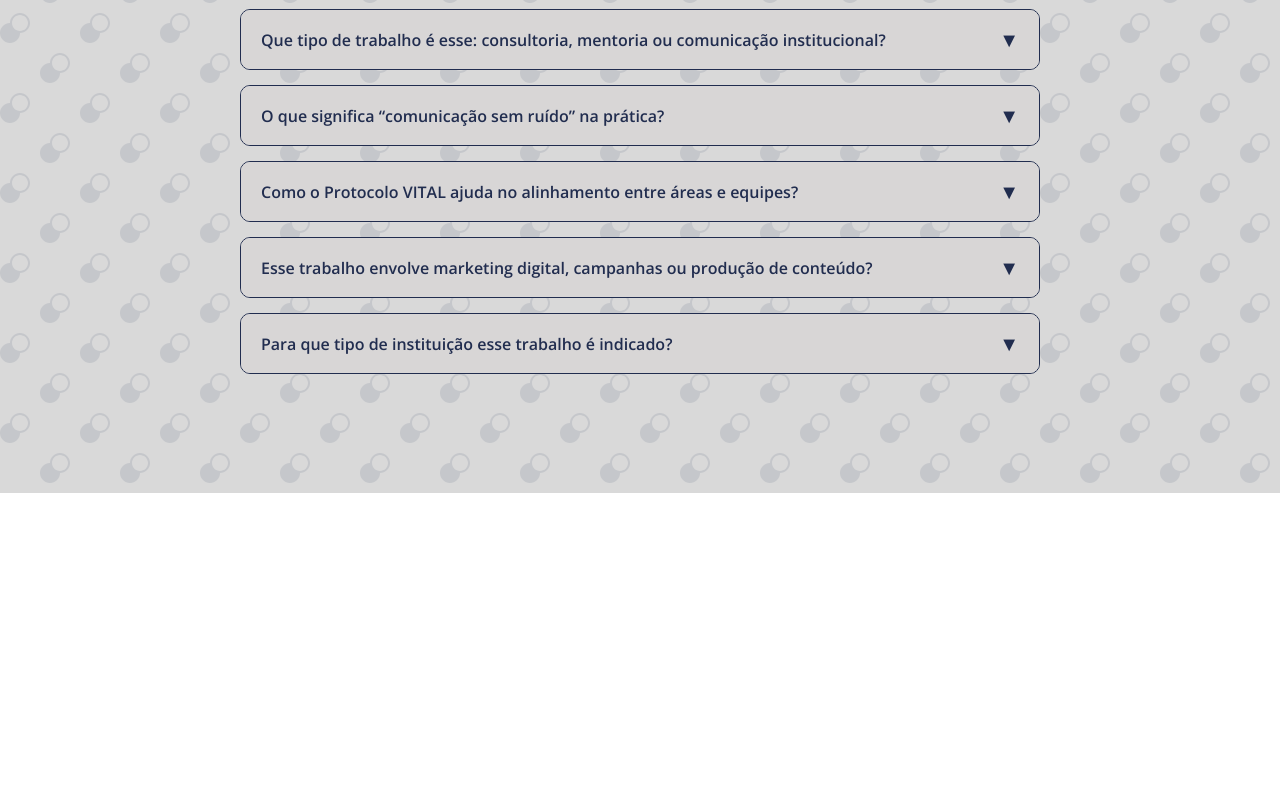
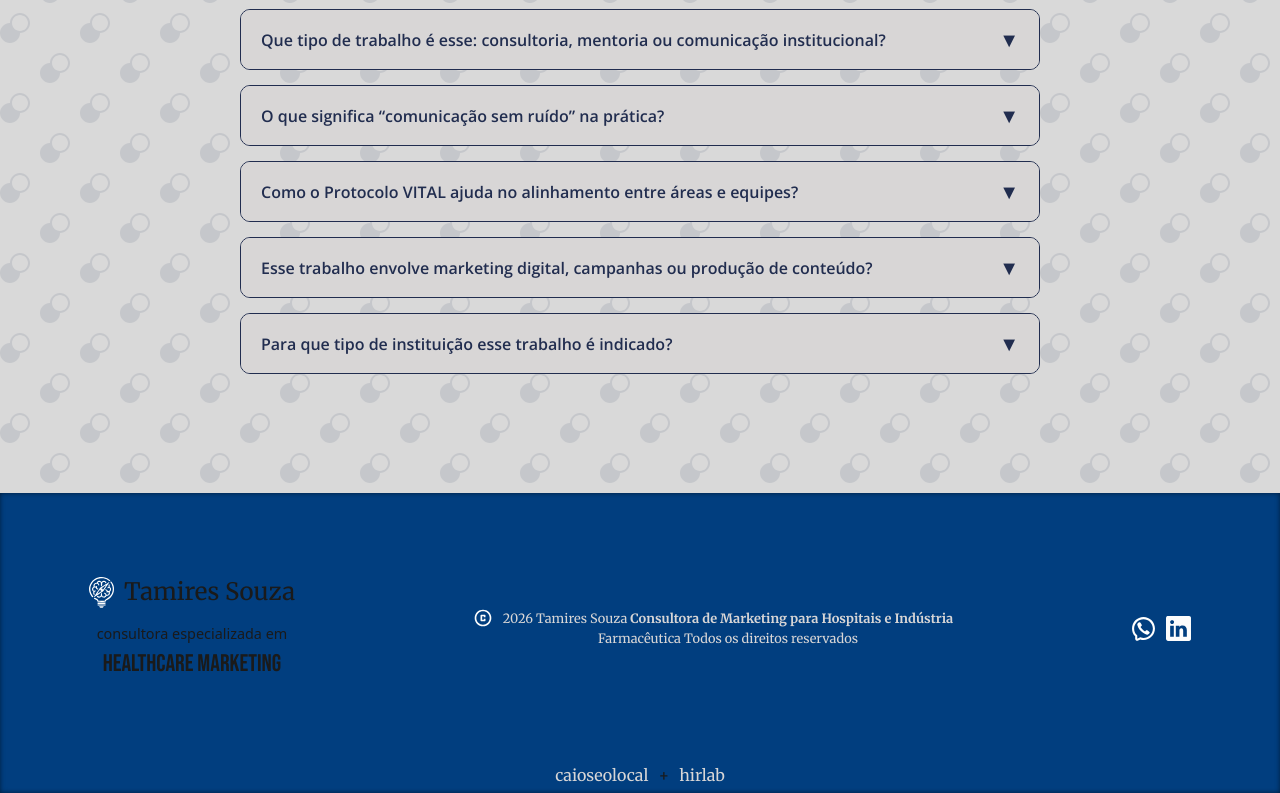
Before and after one commit to IrlanFreitas/tamires-souza-lp, a Next.js app: page / in a window 1280 px wide. Shown: the part 6114-6907 px from the top of the page. Before the commit the page ends 6607 px from the top, so only its background shows below. Built offline with nearby package versions, Linux system fonts and the light colour scheme.

Commit message:
feat: footer

```diff
--- a/src/app/layout.tsx
+++ b/src/app/layout.tsx
@@ -1,5 +1,5 @@
 import type { Metadata } from "next";
-import { Open_Sans, Merriweather } from "next/font/google";
+import { Open_Sans, Merriweather, Bebas_Neue } from "next/font/google";
 import "@styles/globals.scss";
 import { Analytics } from "@vercel/analytics/next";
 
@@ -15,6 +15,13 @@ const merriweather = Merriweather({
   display: "swap",
   weight: ["400", "500", "600", "700"],
   variable: "--font-merriweather",
+});
+
+const bebas = Bebas_Neue({
+  subsets: ["latin"],
+  display: "swap",
+  weight: ["400"],
+  variable: "--font-bebas",
 });
 
 export const metadata: Metadata = {
@@ -67,7 +74,9 @@ export default function RootLayout({
         <link rel="icon" href="/images/logos/LOGO-Tamires-Souza-Branco.svg" />
         <link rel="canonical" href="https://tamires-souza-lp.vercel.app" />
       </head>
-      <body className={`${openSans.variable} ${merriweather.variable}`}>
+      <body
+        className={`${openSans.variable} ${merriweather.variable} ${bebas.variable}`}
+      >
         {children}
         <Analytics />
       </body>
--- a/src/app/page.tsx
+++ b/src/app/page.tsx
@@ -6,6 +6,7 @@ import ProcessSection from "@/components/sections/Process/process";
 import TestimonialsSection from "@/components/sections/Testimonials/testimonials";
 import PresentationsSection from "@/components/sections/Presentations/presentations";
 import FaqSection from "@/components/sections/FAQ/faq";
+import Footer from "@/components/common/Footer/footer";
 
 export default function Page() {
   return (
@@ -18,6 +19,7 @@ export default function Page() {
       <TestimonialsSection />
       <PresentationsSection />
       <FaqSection />
+      <Footer />
     </>
   );
 }
--- a/src/components/common/Footer/footer.module.scss
+++ b/src/components/common/Footer/footer.module.scss
@@ -0,0 +1,78 @@
+.footer {
+  width: 100%;
+  height: 300px;
+  background-color: #013E7F;
+  box-shadow: inset 0px 0px 5px 0px #00000089;
+
+  a {
+    text-decoration: none;
+    color: var(--cinzaClaro);
+  }
+
+  @media (max-width: 48rem) {
+    height: 400px;
+  }
+
+  .container {
+    width: 100%;
+    height: 90%;
+    display: flex;
+    justify-content: space-around;
+    align-items: center;
+
+    @media (max-width: 48rem) {
+      flex-direction: column;
+    }
+  }
+
+  .copyright {
+    font-family: var(--font-merriweather);
+    color: var(--cinzaClaro);
+    display: flex;
+    gap: 10px;
+    text-align: center;
+    font-size: .8rem;
+    align-items: flex-start;
+  }
+
+  .logo div {
+    text-align: center;
+  }
+
+  .logoNome {
+    display: flex;
+    gap: 10px;
+    margin-bottom: 10px;
+  }
+
+  .consultora {
+    font-size: .9rem;
+    text-align: center;
+  }
+
+  .tamires {
+    font-family: var(--font-merriweather);
+    font-size: 1.5rem;
+  }
+
+  .healthcare {
+    font-family: var(--font-bebas);
+    font-size: 1.5rem;
+    text-align: center;
+  }
+
+  .midias {
+    display: flex;
+    gap: 10px;
+  }
+
+  .creators {
+    font-family: var(--font-merriweather);
+    font-size: 1rem;
+    text-align: center;
+    display: flex;
+    align-items: center;
+    justify-content: center;
+    gap: 10px;
+  }
+}
--- a/src/components/common/Footer/footer.tsx
+++ b/src/components/common/Footer/footer.tsx
@@ -0,0 +1,69 @@
+import Link from "next/link";
+import styles from "./footer.module.scss";
+import Image from "next/image";
+
+const Footer = () => {
+  return (
+    <section className={styles.footer}>
+      <div className={styles.container}>
+        <div className={styles.logo}>
+          <div className={styles.logoNome}>
+            <Image
+              src="/images/logos/LOGO-Tamires-Souza-Branco.svg"
+              alt="Tamires Souza"
+              width={25}
+              height={25}
+              priority
+              quality={85}
+            />
+            <p className={styles.tamires}>Tamires Souza</p>
+          </div>
+          <p className={styles.consultora}>consultora especializada em</p>
+          <p className={styles.healthcare}>healthcare marketing</p>
+        </div>
+        <div className={styles.copyright}>
+          <Image
+            src="/images/logos/copyright.svg"
+            alt="Copyright logo"
+            width={20}
+            height={2}
+          />
+          <span>
+            <p>
+              2026 Tamires Souza
+              <strong>
+                {" "}
+                Consultora de Marketing para Hospitais e Indústria
+              </strong>
+            </p>
+            <p>Farmacêutica Todos os direitos reservados</p>
+          </span>
+        </div>
+        <div className={styles.midias}>
+          <Link href="/">
+            <Image
+              src="/images/logos/whatsapp-branco.svg"
+              alt="WhatsApp logo"
+              width={25}
+              height={25}
+            />
+          </Link>
+          <Link href="/">
+            <Image
+              src="/images/logos/linkedin-branco.svg"
+              alt="Linkedin logo"
+              width={25}
+              height={25}
+            />
+          </Link>
+        </div>
+      </div>
+      <div className={styles.creators}>
+        <a target="_blank" href="https://www.instagram.com/caioseolocal/">caioseolocal</a> +
+        <a target="_blank" href="https://www.instagram.com/_hirlab/">hirlab</a>
+      </div>
+    </section>
+  );
+};
+
+export default Footer;
```
Also changed, not shown: public/images/logos/copyright.svg (added), public/images/logos/linkedin-branco.svg (added).
